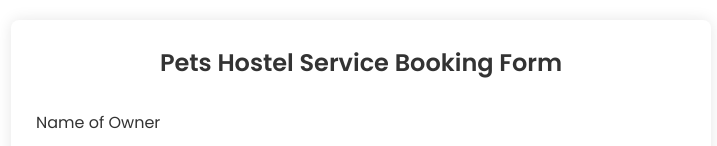
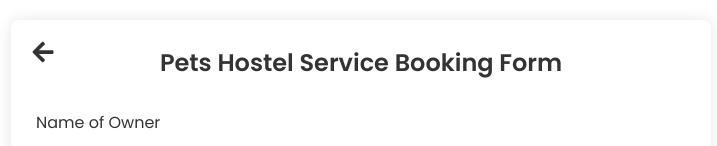
Before and after one commit to geo-jose-deltasoft/Pets-Hostel, a React (Create React App) app in the folder client/: page /booking-form in a window 1280 px wide. Shown: the top 146 px of the page, without its empty margins (279-996 px from the left). Built offline with nearby package versions, Linux system fonts and the light colour scheme.

Commit message:
Back Button and Navigation to Profile

```diff
--- a/client/src/App.js
+++ b/client/src/App.js
@@ -5,6 +5,7 @@ import Home from './pages/Home';
 import About from './pages/About';
 import Contact from './pages/Contact';
 import BookingForm from './pages/BookingForm';
+import Profile from './pages/Profile';
 import './assets/styles/App.css';
 
 const App = () => {
@@ -15,6 +16,7 @@ const App = () => {
         <Route path="/about" element={<About />} />
         <Route path="/contact" element={<Contact/>} />
         <Route path="/booking-form" element={<BookingForm/>} />
+        <Route path="/profile" element={<Profile />} />
       </Routes>
     </div>
   );
--- a/client/src/assets/styles/BookingForm.css
+++ b/client/src/assets/styles/BookingForm.css
@@ -30,6 +30,13 @@
   font-weight: bold;
   color: #333;
   text-align: center;
+}
+
+.back-icon {
+  position: absolute;
+  left: 20px;
+  top: 20px;
+  cursor: pointer;
 }
 
 .container .form {
--- a/client/src/pages/BookingForm.js
+++ b/client/src/pages/BookingForm.js
@@ -1,10 +1,12 @@
 import React, {useState, useEffect} from 'react';
+import { useNavigate, Link } from 'react-router-dom';
 import DatePicker from 'react-datepicker';
-import { FaCalendarAlt} from 'react-icons/fa';
+import { FaCalendarAlt, FaArrowLeft} from 'react-icons/fa';
 import 'react-datepicker/dist/react-datepicker.css';
 import '../assets/styles/BookingForm.css';
 
 const BookingForm = () => {
+  const navigate = useNavigate();
   const [startDate, setStartDate] = useState(null);
   const [endDate, setEndDate] = useState(null);
   const [petBirthday, setPetBirthday] = useState(null);
@@ -57,18 +59,25 @@ const BookingForm = () => {
     setSignature('');
   };
 
+  const handleBack = () => {
+    navigate('/home');
+  };
+
   return (
     <div className='body'>
     <section className='container'>
-      <header className='container-header'>Pets Hostel Service Booking Form</header>
+      <header className='container-header'>
+        <FaArrowLeft className='back-icon' onClick={handleBack} />
+        Pets Hostel Service Booking Form
+      </header>
       <form action="#" className='form'>
 
 
       <div className='input-box'>
             <label>Name of Owner</label>
             <div className='column'>
-              <input type='text' placeholder='First Name' required/>
-              <input type='text' placeholder='Last Name' required/>
+              <input type='text' placeholder='First Name' /*required*//>
+              <input type='text' placeholder='Last Name' /*required*//>
             </div>
       </div>
 
@@ -76,29 +85,29 @@ const BookingForm = () => {
         <div className="column">
           <div className='input-box'>
             <label>Mobile Number</label>
-            <input type='number' placeholder='Enter Mobile Number' required></input>
+            <input type='number' placeholder='Enter Mobile Number' /*required*/></input>
           </div>
 
           <div className='input-box'>
             <label>Date of Birth</label>
-            <input type='date' placeholder='DOB' required></input>
+            <input type='date' placeholder='DOB' /*required*/></input>
           </div>
         </div>
 
         <div className='input-box'>
           <label>Email</label>
-          <input type='email' placeholder='example@example.com' required></input>
+          <input type='email' placeholder='example@example.com' /*required*/></input>
         </div>
 
         <div className='input-box'>
             <label>Address</label>
-            <input type='text' placeholder='Street Address' required></input>
-            <input type='text' placeholder='Street Address Line 2' required></input>
+            <input type='text' placeholder='Street Address' /*required*/></input>
+            <input type='text' placeholder='Street Address Line 2' /*required*/></input>
             <div className='column'>
-              <input type='text' placeholder='City' required></input>
-              <input type='text' placeholder='State/Province' required></input>
+              <input type='text' placeholder='City' /*required*/></input>
+              <input type='text' placeholder='State/Province' /*required*/></input>
             </div>
-            <input type='text' placeholder='Postal/Zip Code' required></input>
+            <input type='text' placeholder='Postal/Zip Code' /*required*/></input>
           </div>
 
         <div class="contact-box">
@@ -120,7 +129,7 @@ const BookingForm = () => {
 
         <div className='input-box'>
           <label>Pet Name</label>
-          <input type='text' placeholder='Enter Pet Name' required></input>
+          <input type='text' placeholder='Enter Pet Name' /*required*/></input>
         </div>
 
         <div className='input-box'>
@@ -281,7 +290,9 @@ const BookingForm = () => {
 
           <div className="footer-line"></div>
 
-          <button className="submit-button">Submit</button>
+          <Link to='/profile'>
+            <button className="submit-button">Submit</button>
+          </Link>
 
       </form>
     </section>
--- /dev/null
+++ b/client/src/pages/Profile.js
@@ -0,0 +1,12 @@
+import React from 'react';
+import '../assets/styles/Profile.css';
+
+const Profile = () => {
+  return (
+    <div>
+      <p>Profile Page</p>
+    </div>
+  );
+};
+
+export default Profile;
```
Also changed, not shown: client/src/assets/styles/Profile.css (added).
